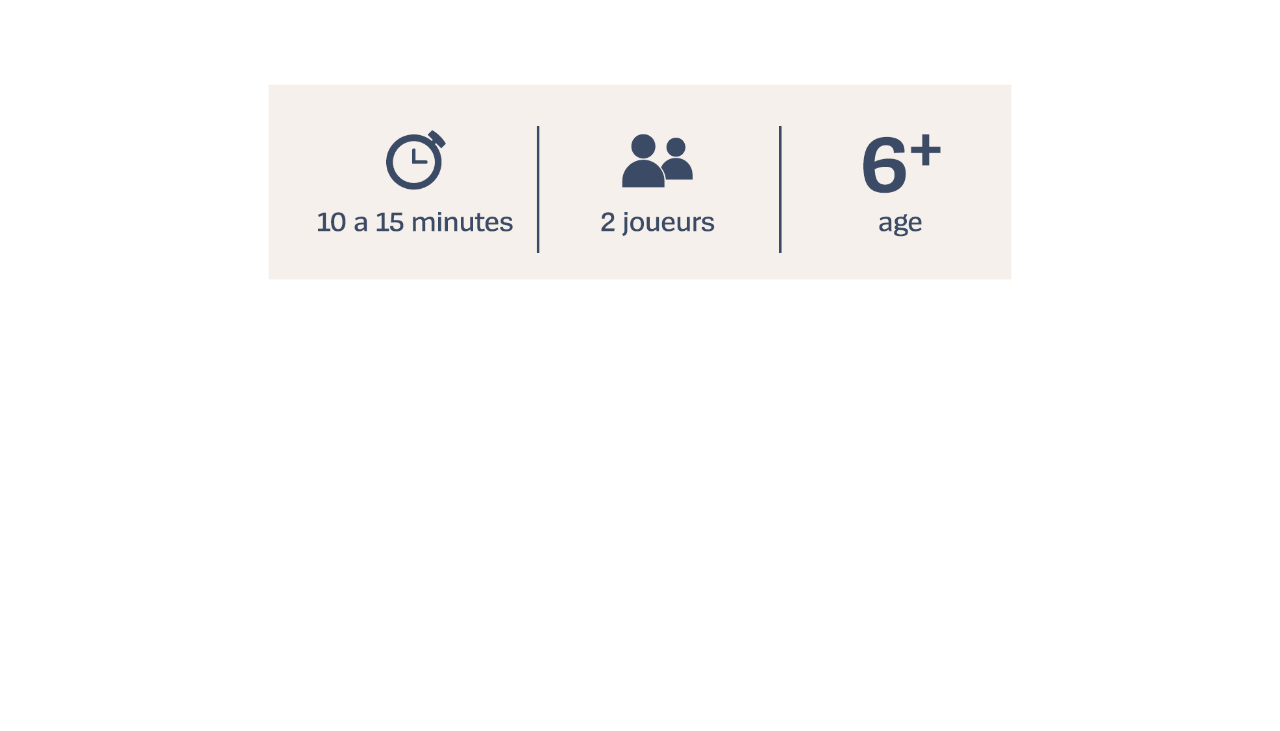
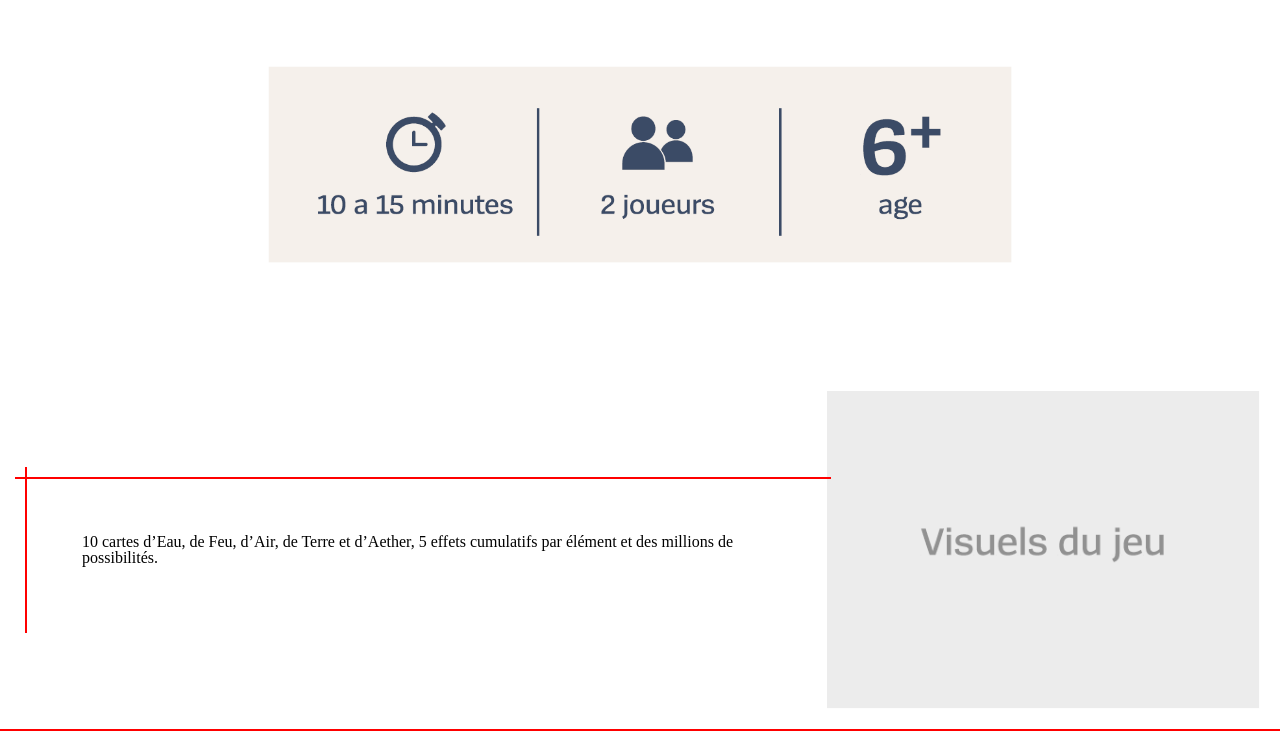
Before and after one commit to AristoteLeDaron/Alchemy-Html, a plain HTML site: page index.html in a window 1280 px wide. Shown: the part 1090-1821 px from the top of the page. Before the commit the page ends 1477 px from the top, so only its background shows below. Drawn offline with Linux system fonts and the light colour scheme.

Commit message:
part 2 et css

```diff
--- a/index.html
+++ b/index.html
@@ -25,6 +25,12 @@
         <img src="assets/img/photoboard.png" alt="Photo Board" class="photo">
         <img src="assets/img/age_img.png" alt="Age Image" class="age-img">
     </div>
+    <div class="part2">
+        <p class="text">
+            10 cartes d’Eau, de Feu, d’Air, de Terre et d’Aether, 5 effets cumulatifs par élément et des millions de possibilités.
+        </p>
+        <img src="assets/img/visuel.png" alt="Image visuel" class="visuel">
+    </div>
 
 </body>
 </html>
--- a/styles.css
+++ b/styles.css
@@ -32,14 +32,15 @@
   width: 10%; /* ou ajuste selon tes préférences */
   max-width: 100%;
   border-bottom: 2px solid red;
+  line-height: 2;
 }
 
 .title {
-  margin: 10px 0;
+  margin: 0px 0;
   display: inline-block;
   padding: 5px;
   border-bottom: 2px solid red;
-  line-height: 1.5;
+  line-height: 2;
   font-weight: bold;
   font-style: italic;
   color: #333;
@@ -49,7 +50,7 @@
 .description {
   margin: 10px 0;
   text-align: left;
-  font-size: 0.9em;
+  font-size: 0.8em;
   line-height: 1.3;
   white-space: pre-line;
 }
@@ -64,3 +65,43 @@
   padding: 7%;
   max-width: 60%;
 }
+
+.part2 {
+  display: flex;
+  align-items: center;
+  justify-content: space-between;
+  text-align: left;
+  padding: 20px;
+  position: relative;
+  border-bottom: 2px solid red;
+}
+
+.text {
+  max-width: 60%;
+  position: relative;
+  padding: 5%;
+}
+
+.text::before {
+  content: ''; /* Contenu vide nécessaire pour que les pseudo-éléments soient rendus */
+  position: absolute;
+  top: -5px; /* Ajuste selon l'espace en haut que tu veux dépasser */
+  left: 5px; /* Ajuste selon l'espace à gauche que tu veux dépasser */
+  width: 2px; /* Largeur de la bordure */
+  height: calc(100% + 10px); /* Hauteur de la bordure (ajout du dépassement) */
+  background-color: red;
+}
+
+.text::after {
+  content: ''; /* Contenu vide nécessaire pour que les pseudo-éléments soient rendus */
+  position: absolute;
+  top: 5px; /* Ajuste selon l'espace en haut que tu veux dépasser */
+  left: -5px; /* Ajuste selon l'espace à gauche que tu veux dépasser */
+  width: calc(100% + 10px); /* Largeur de la bordure (ajout du dépassement) */
+  height: 2px; /* Hauteur de la bordure */
+  background-color: red;
+}
+.visuel {
+  max-width: 35%;
+  height: auto;
+}
```
Also changed, not shown: assets/img/visuel.png (added).
